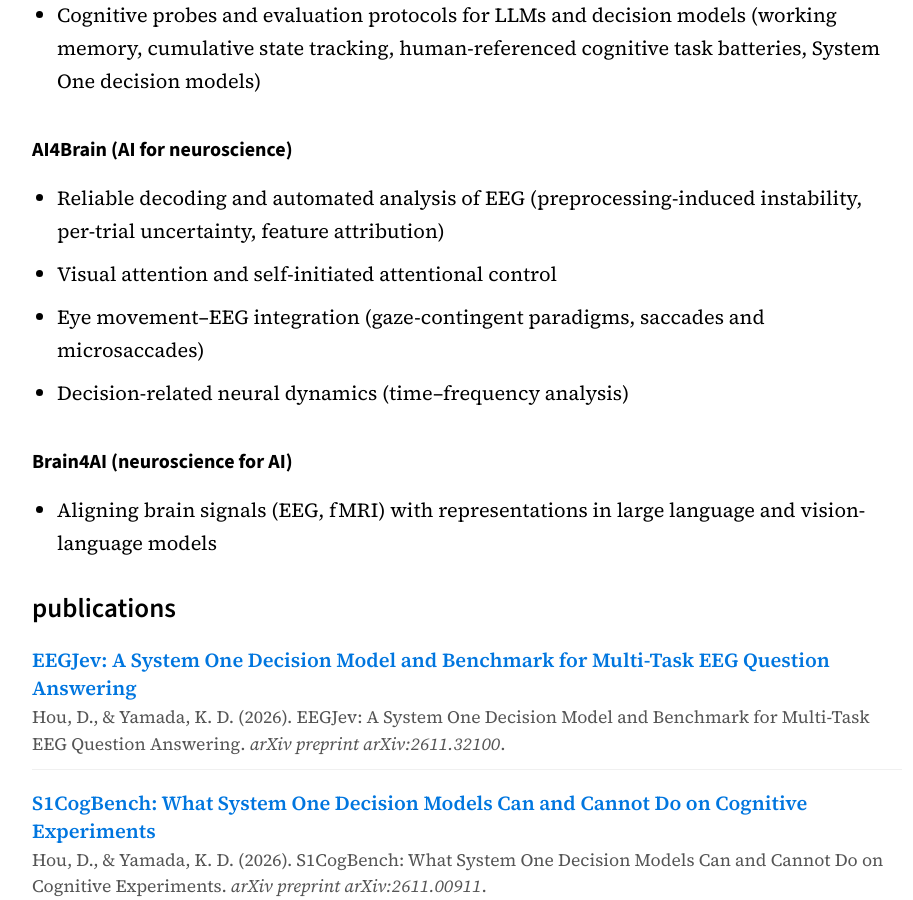
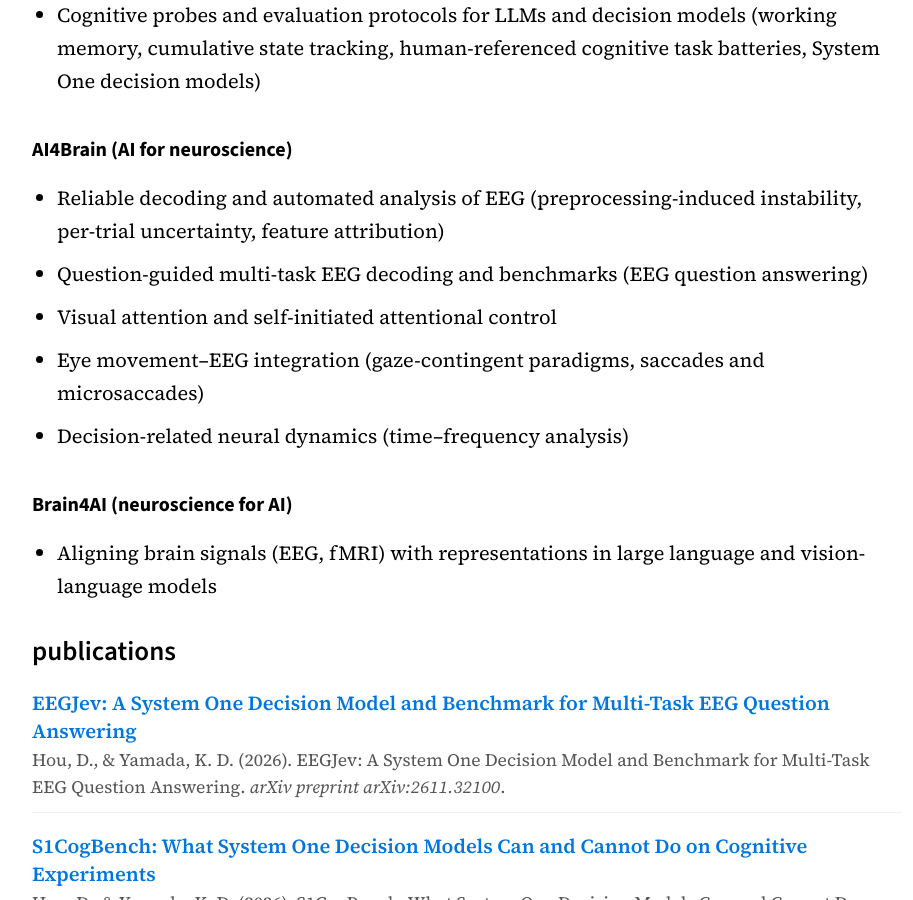
Before and after one commit to dengzhe-hou/dengzhe-hou.github.io, a Jekyll site: the page built from _pages/cv.md, in a window 1280 px wide and 900 px high, scrolled down 1923 px. Shown: the whole window, without its empty margins (173-1086 px from the left). Built offline with Jekyll 4.4.1, drawn with Linux system fonts in a browser that asks for light colours.

Commit message:
Add EEG question answering to CV research interests

```diff
--- a/_pages/cv.md
+++ b/_pages/cv.md
@@ -52,6 +52,7 @@ redirect_from:
 ### AI4Brain (AI for neuroscience)
 
 * Reliable decoding and automated analysis of EEG (preprocessing-induced instability, per-trial uncertainty, feature attribution)
+* Question-guided multi-task EEG decoding and benchmarks (EEG question answering)
 * Visual attention and self-initiated attentional control
 * Eye movement–EEG integration (gaze-contingent paradigms, saccades and microsaccades)
 * Decision-related neural dynamics (time–frequency analysis)
```
